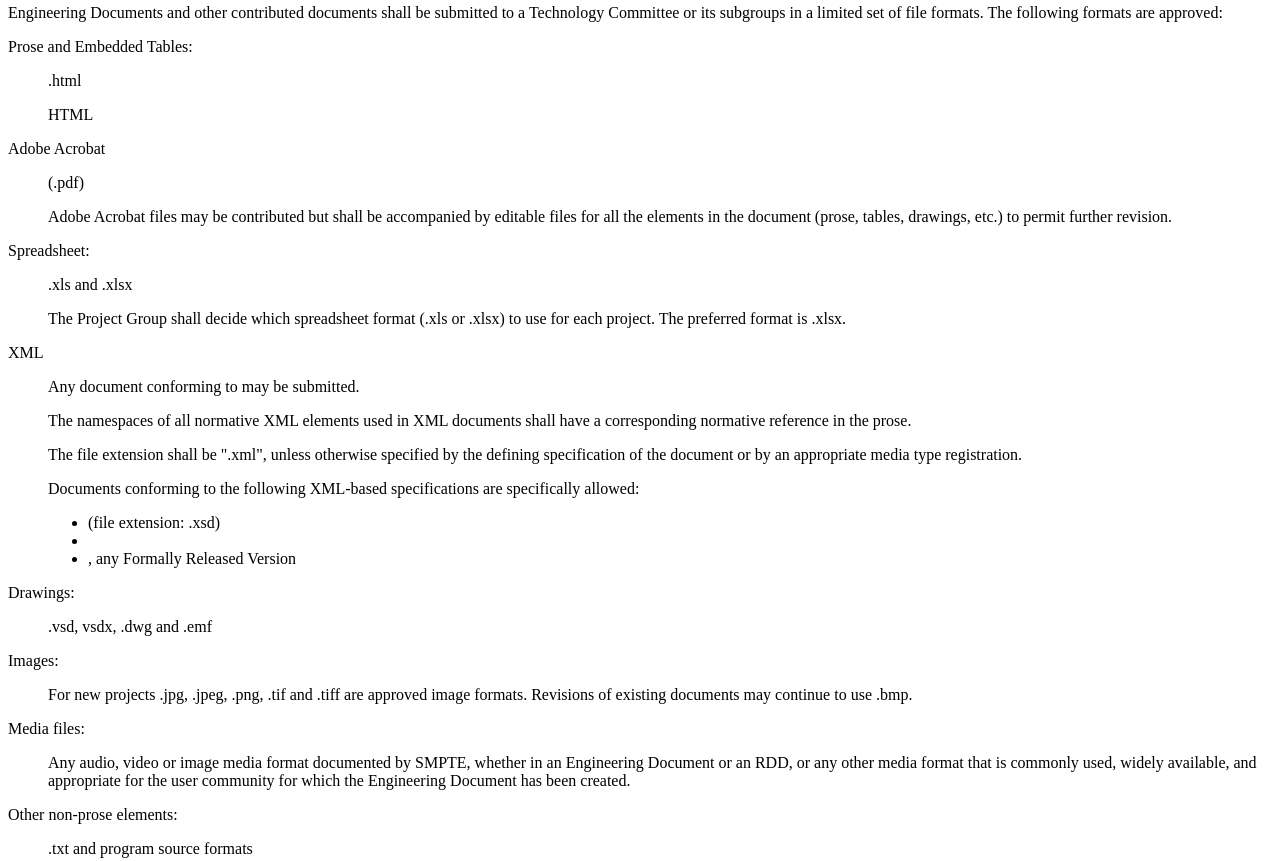
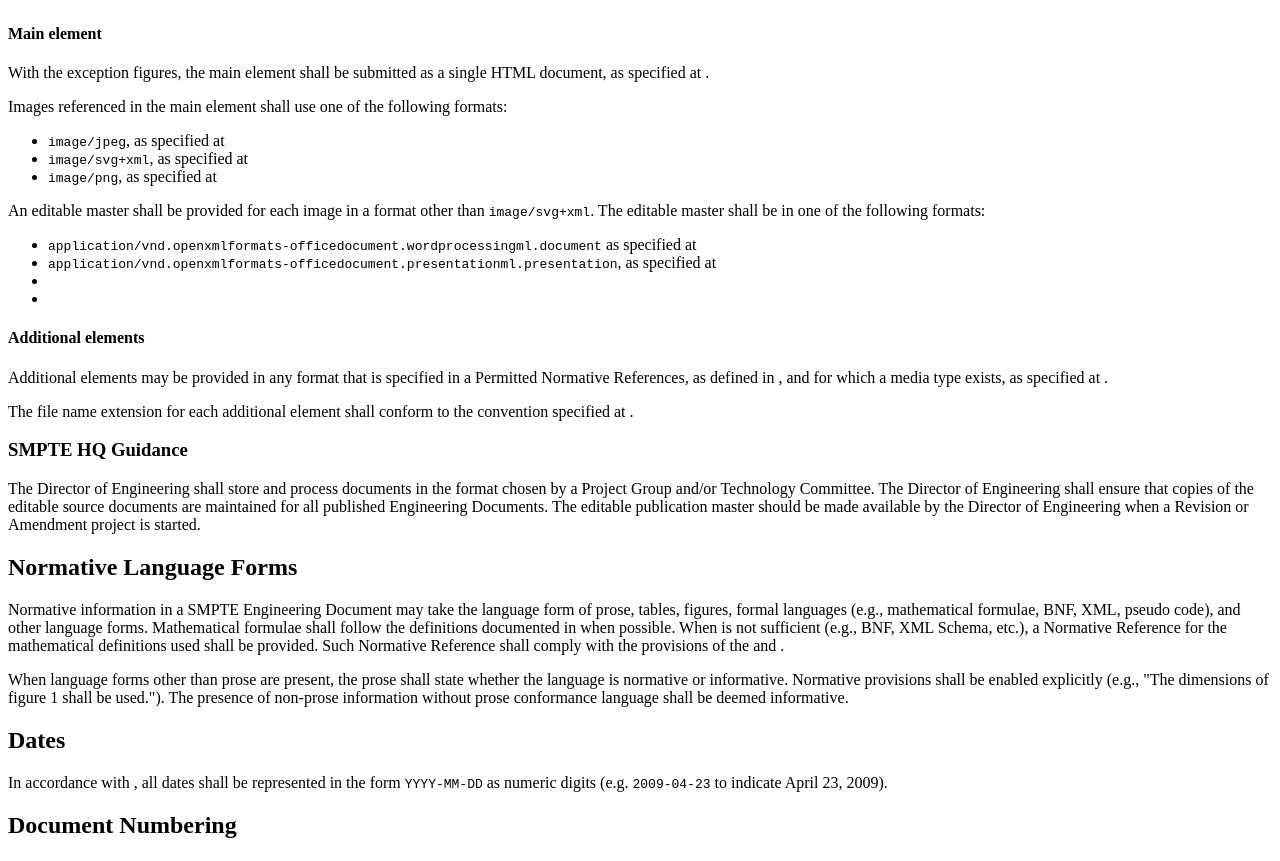
Before and after one commit to SMPTE/ag-02, a plain HTML site: page doc/main.html in a window 1280 px wide. Shown: the part 1140-2001 px from the top of the page. Drawn offline with Linux system fonts and the light colour scheme.

Commit message:
Further edits

```diff
--- a/doc/main.html
+++ b/doc/main.html
@@ -4,7 +4,7 @@
   <meta charset="utf-8" />
   <meta http-equiv="x-ua-compatible" content="ie=edge" />
   <meta name="viewport" content="width=device-width, initial-scale=1" />
-  <script src="../tooling/smpte.js"></script>
+  <script type="module" src="../tooling/smpte.js"></script>
   <meta itemprop="pubType" content="AG" />
   <meta itemprop="pubNumber" content="02" />
   <meta itemprop="pubState" content="draft" />
@@ -42,6 +42,8 @@
       <li><cite id="bib-smpte-ag-03">SMPTE AG-03</cite>, Normative References
       <a>https://www.smpte.org/about/policies-and-governance</a></li>
       <li><cite id="bib-iso-8601">ISO 8601</cite> (latest edition), Data elements and interchange formats — Information interchange — Representation of dates and times
+      </li>
+      <li><cite id="bib-media-types">IANA Media Types</cite> <a>https://www.iana.org/assignments/media-types/media-types.xhtml</a>
       </li>
     </ul>
   </section>
@@ -118,90 +120,48 @@
 
     <section id="sec-file-formats">
       <h3>File Formats for Document Submission</h3>
-      <p>
-        Engineering Documents and other contributed documents shall be submitted to a Technology Committee or its subgroups in a limited set of file formats. The following formats are approved:
-      </p>
-      <dl>
-        <dt>Prose and Embedded Tables:</dt>
-        <dd>
-          <p>
-            .html
-          </p>
-          <p>
-            HTML
-          </p>
-        </dd>
-        <dt>Adobe Acrobat</dt>
-        <dd>
-          <p>
-            (.pdf)
-          </p>
-          <p>
-            Adobe Acrobat files may be contributed but shall be accompanied by editable files for all the elements in the document (prose, tables, drawings, etc.) to permit
-            further revision.
-          </p>
-        </dd>
-        <dt>Spreadsheet:</dt>
-        <dd>
-          <p>
-            .xls and .xlsx
-          </p>
-          <p>
-            The Project Group shall decide which spreadsheet format (.xls or .xlsx) to use for each project. The preferred format is .xlsx.
-          </p>
-        </dd>
-        <dt>XML</dt>
-        <dd>
-          <p>
-            Any document conforming to <a href="#bib-w3c-xml"></a> may be submitted.
-          </p>
-          <p>
-            The namespaces of all normative XML elements used in XML documents shall have a corresponding normative reference in the prose.
-          </p>
-          <p>
-            The file extension shall be ".xml", unless otherwise specified by the defining specification of the document or by an appropriate <a href="#bib-iana"></a> media type
-            registration.
-          </p>
-          <p>
-            Documents conforming to the following XML-based specifications are specifically allowed:
-          </p>
-          <ul>
-            <li>
-              <a href="#bib-w3c-xsd-1-2e"></a> (file extension: .xsd)
-            </li>
-            <li>
-              <a href="#bib-w3c-wsdl-11"></a>
-            </li>
-            <li>
-              <a href="#bib-xmi"></a>, any Formally Released Version
-            </li>
-          </ul>
-        </dd>
-        <dt>Drawings:</dt>
-        <dd>
-          <p>
-            .vsd, vsdx, .dwg and .emf
-          </p>
-        </dd>
-        <dt>Images:</dt>
-        <dd>
-          <p>
-            For new projects .jpg, .jpeg, .png, .tif and .tiff are approved image formats. Revisions of existing documents may continue to use .bmp.
-          </p>
-        </dd>
-        <dt>Media files:</dt>
-        <dd>
-          <p>
-            Any audio, video or image media format documented by SMPTE, whether in an Engineering Document or an RDD, or any other media format that is commonly used, widely available, and appropriate for the user community for which the Engineering Document has been created.
-          </p>
-        </dd>
-        <dt>Other non-prose elements:</dt>
-        <dd>
-          <p>
-            .txt and program source formats
-          </p>
-        </dd>
-      </dl>
+
+      <section id="sec-main-element-formats">
+        <h4>Main element</h4>
+
+        <p>With the exception figures, the main element shall be submitted as a single HTML document, as specified at <a href="#bib-html-pub"></a>.</p>
+
+        <p>Images referenced in the main element shall use one of the following formats:</p>
+
+        <ul>
+          <li><code>image/jpeg</code>, as specified at <a
+          href="#bib-media-types"></a></li>
+          <li><code>image/svg+xml</code>, as specified at <a
+          href="#bib-media-types"></a></li>
+          <li><code>image/png</code>, as specified at <a
+          href="#bib-media-types"></a></li>
+        </ul>
+
+        <p>An editable master shall be provided for each image in a format other
+        than <code>image/svg+xml</code>. The editable master shall be in one of
+        the following formats:</p>
+
+        <ul>
+          <li><code>application/vnd.openxmlformats-officedocument.wordprocessingml.document</code> as specified at <a href="#bib-media-types"></a></li>
+          <li><code>application/vnd.openxmlformats-officedocument.presentationml.presentation</code>,
+          as specified at <a href="#bib-media-types"></a></li>
+          <li><a href="#bib-dwg"></a></li>
+          <li><a href="#bib-vsd"></a></li>
+        </ul>
+      </section>
+
+      <section id="sec-additional-element-formats">
+        <h4>Additional elements</h4>
+
+        <p>Additional elements may be provided in any format that is specified
+        in a Permitted Normative References, as defined in <a
+        href="#bib-smpte-ag-03"></a>, and for which a media type exists, as
+        specified at <a href="#bib-media-types"></a>.</p>
+
+        <p>The file name extension for each additional element shall conform to
+        the convention specified at <a href="#bib-media-types"></a>.</p>
+      </section>
+
     </section>
 
     <section id="sec-hq-guidance">
@@ -245,8 +205,8 @@
       </p>
 
       <figure id="figure-example-document-number">
+        <img class="figure" src="media/example-document-number.png">
         <figcaption>Example Document Number</figcaption>
-        <img class="figure" src="media/example-document-number.png">
       </figure>
 
     </section>
@@ -665,6 +625,10 @@
       <li><cite id="bib-xmi">XML Metadata Interchange (XMI)</cite>
         <a>http://www.omg.org/spec/XMI/</a></li>
       <li><cite id="bib-iso-80000-2">ISO 80000-2</cite> (latest edition), Quantities and units — Part 2: Mathematics</li>
+      <li><cite id="bib-dwg">DWG (AutoCAD Drawing) Format Family</cite>
+      <a>https://www.loc.gov/preservation/digital/formats/fdd/fdd000445.shtml</a></li>
+      <li><cite id="bib-vsd">Visio VSDX Drawing File Format</cite>
+      <a>https://www.loc.gov/preservation/digital/formats/fdd/fdd000021.shtml</a></li>
     </ul>
   </section>
 
```
